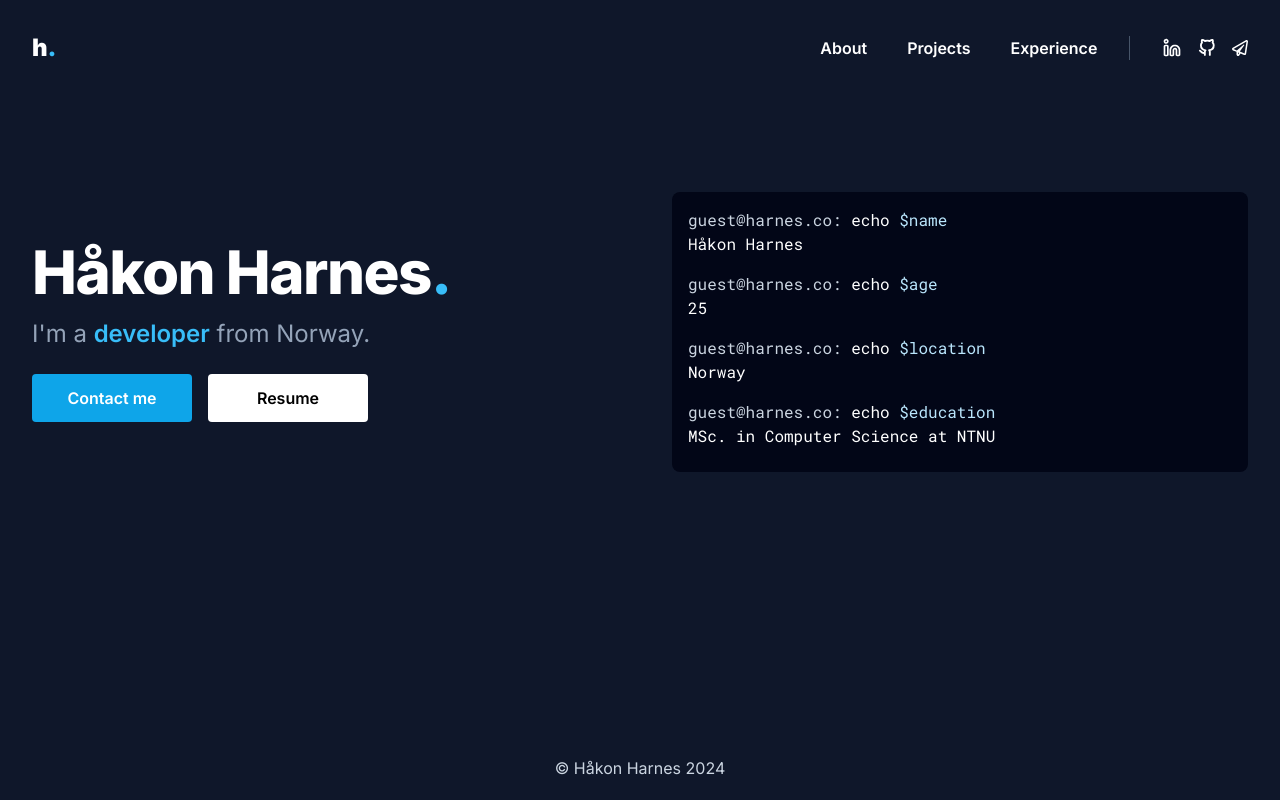
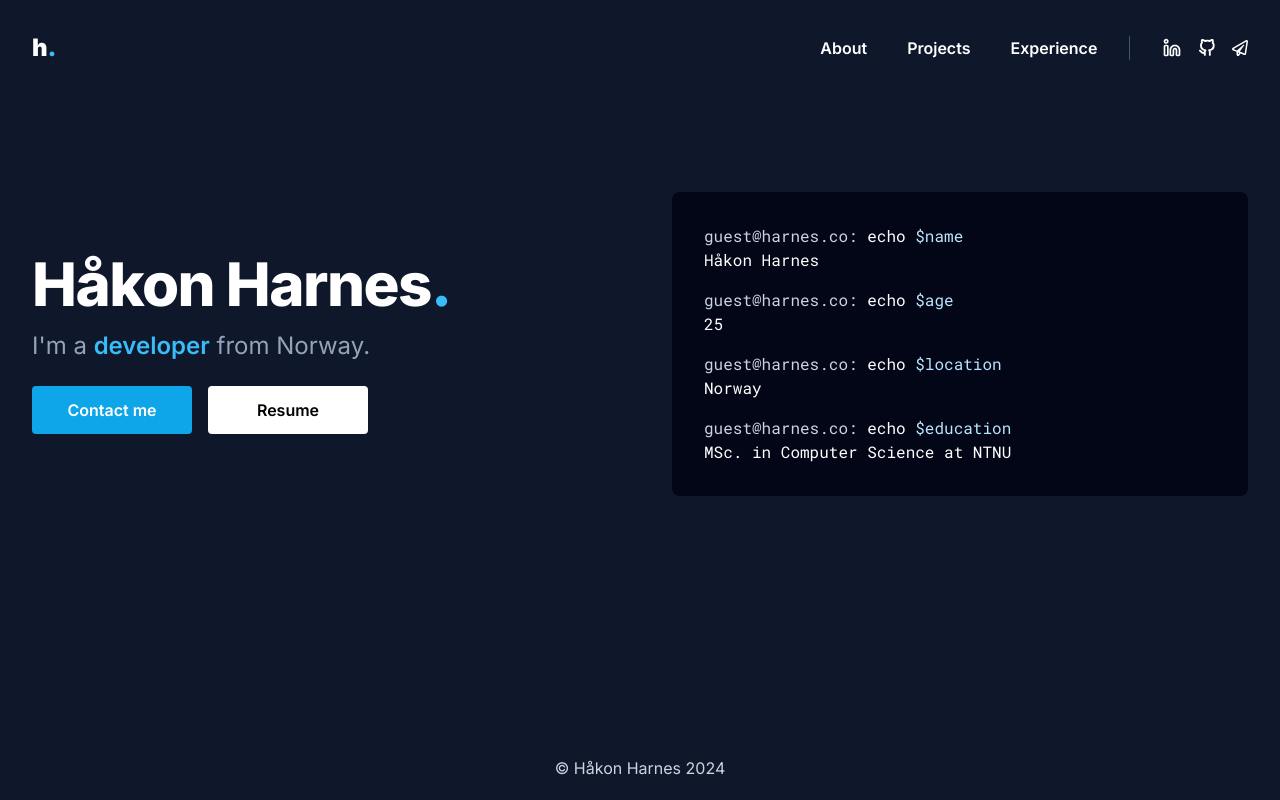
Before and after one commit to HakonHarnes/website, a Next.js app: page / in a window 1280 px wide. Built offline with nearby package versions, Linux system fonts and the light colour scheme.

Commit message:
chore: adjust terminal padding

```diff
--- a/app/components/Hero.tsx
+++ b/app/components/Hero.tsx
@@ -35,7 +35,7 @@ function AboutMe() {
 function Terminal() {
   return (
     <div
-      className={`${roboto.className} bg-slate-950 w-full py-4 px-6 rounded sm:p-4 sm:rounded-lg flex-1 sm:max-w-xl `}
+      className={`${roboto.className} bg-slate-950 w-full p-5 rounded sm:p-8 sm:rounded-lg flex-1 sm:max-w-xl `}
     >
       <div>
         <span className="text-slate-300">guest@harnes.co: </span>{" "}
@@ -54,15 +54,13 @@ function Terminal() {
         <span className="">echo</span>{" "}
         <span className="text-sky-200">$location</span>
       </div>
-      <div className="pb-2 sm:pb-4">Norway</div>
+      <div className="pb-0 sm:pb-4">Norway</div>
       <div className="hidden sm:block">
         <span className="text-slate-300">guest@harnes.co: </span>{" "}
         <span className="">echo</span>{" "}
         <span className="text-sky-200">$education</span>
       </div>
-      <div className="pb-2 hidden sm:block">
-        MSc. in Computer Science at NTNU
-      </div>
+      <div className="hidden sm:block">MSc. in Computer Science at NTNU</div>
     </div>
   );
 }
```
